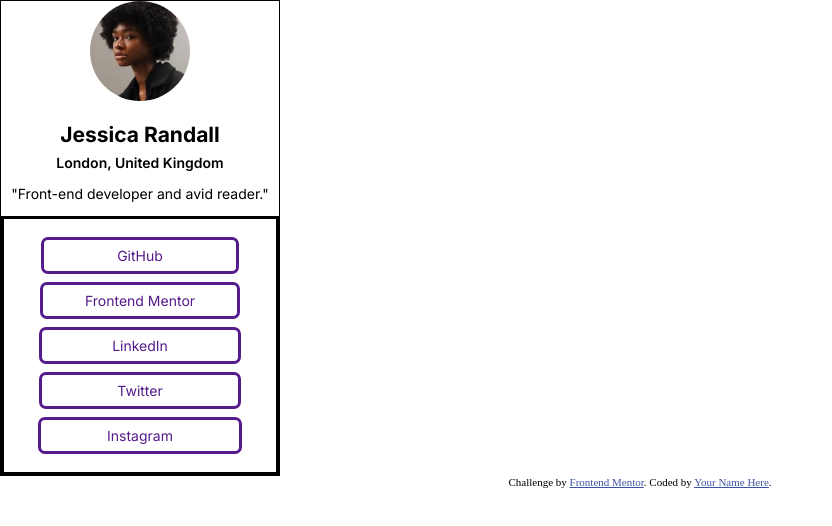
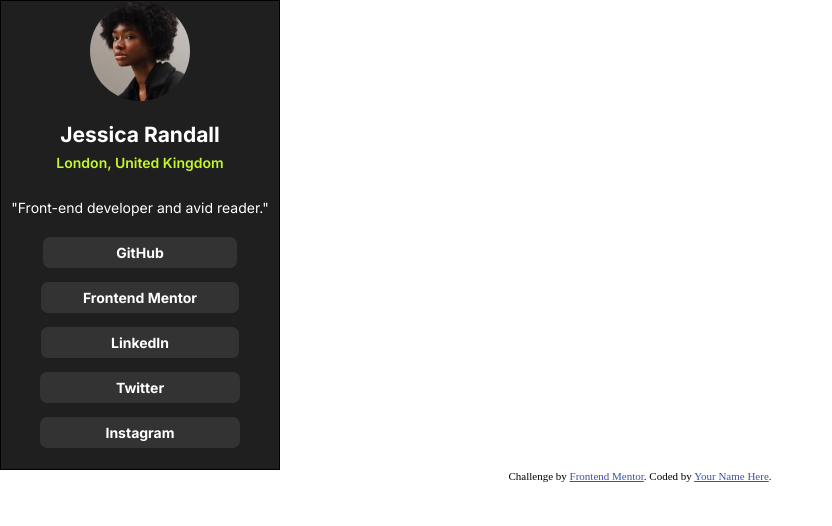
Before and after one commit to Geokobby/social-links-profile-main, a plain HTML site: page index.html in a window 1280 px wide. Shown: the whole page, without its empty margins (0-832 px from the left). Drawn offline with Linux system fonts and the light colour scheme.

Commit message:
Update style.css

```diff
--- a/style.css
+++ b/style.css
@@ -13,6 +13,7 @@
     text-align: center;
 /* margin-inline: auto; */
 font-family: "Inter", sans-serif;
+background-color: hsl(0, 0%, 12%);
 }
 
 .profile_image{
@@ -31,18 +32,21 @@ font-family: "Inter", sans-serif;
 
     font-weight:700 ;
     margin-top: 1em;
+    color: hsl(0, 0%, 100%);
 }
 
 .location{
 
     font-weight: 600 ;
     margin-block: 0.5em;
+    color: hsl(75, 94%, 57%);
 }
 
 .skill{
 
     font-weight: 400;
-    margin-block: 1em;
+    margin-block: 2em;
+    color: hsl(0, 0%, 100%);
 
 }
 
@@ -50,9 +54,7 @@ font-family: "Inter", sans-serif;
 
 }
 
-ul{
-    border: solid;
-}
+
 
 .git   {
     padding-inline: 5.2em;
@@ -80,6 +82,15 @@ ul{
 
  .git, .fm, .link, .x, .insta{
     border-radius: .5em;
+    background-color:hsl(0, 0%, 20%) ;
+    color: hsl(0, 0%, 100%);
+    font-weight: 700;
+
+ }
+
+ :hover.social_link{
+    background-color: hsl(75, 94%, 57%);
+    color: hsl(0, 0%, 8%) ;
  }
 
 li{
@@ -87,7 +98,7 @@ margin-block: 2em;
 }
 .social_link{
     text-decoration: none;
-    border: solid  ;
+    /* border: solid black ; */
 
 
 }
```
